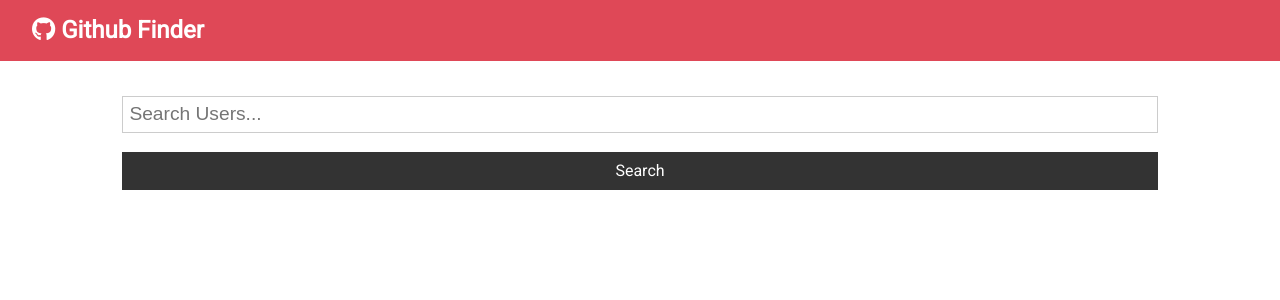
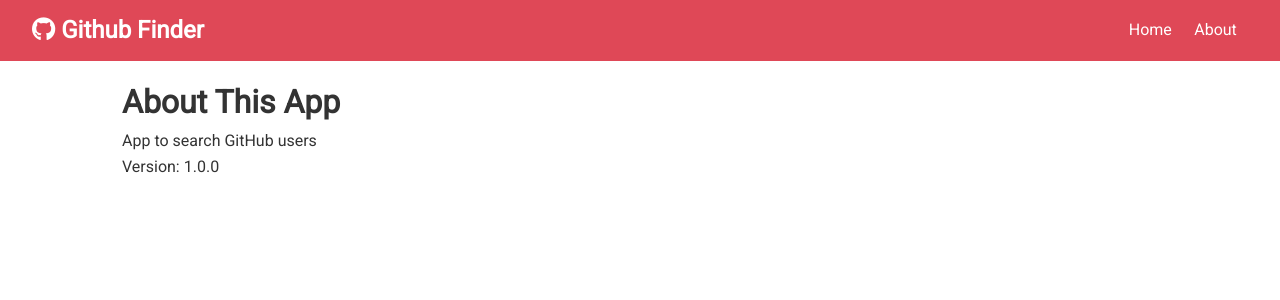
Before and after one commit to drewatienza/github_finder, a React (Create React App) app: page /about in a window 1280 px wide. Shown: the top 300 px of the page. Built offline with nearby package versions, Linux system fonts and the light colour scheme.

Commit message:
react router setup

```diff
--- a/package.json
+++ b/package.json
@@ -9,6 +9,7 @@
     "axios": "^0.21.0",
     "react": "^17.0.1",
     "react-dom": "^17.0.1",
+    "react-router-dom": "^5.2.0",
     "react-scripts": "4.0.0",
     "web-vitals": "^0.2.4"
   },
--- a/src/App.js
+++ b/src/App.js
@@ -1,8 +1,10 @@
-import React, { Component } from 'react';
+import React, { Component, Fragment } from 'react';
+import { BrowserRouter as Router, Switch, Route } from 'react-router-dom';
 import Navbar from './components/layout/Navbar';
 import Users from './components/users/Users';
 import Search from './components/users/Search';
 import Alert from './components/layout/Alert';
+import About from './components/pages/About';
 import axios from 'axios';
 import './App.css';
 
@@ -40,14 +42,23 @@
   render() {
     const { loading, users, alert } = this.state;
     return (
+      <Router>
         <div className="App">
           <Navbar title='Github Finder' icon='fab fa-github' />
           <div className="container">
             <Alert alert={alert} />
+            <Switch>
+              <Route exact path='/' render={props => (
+                <Fragment>
                   <Search searchUsers={this.searchUsers} clearUsers={this.clearUsers} showClear={users.length > 0 ? true : false} setAlert={this.setAlert} />
                   <Users loading={loading} users={users} />
+                </Fragment>
+              )} />
+              <Route exact path='/about' component={About} />
+            </Switch>
           </div>
         </div>
+      </Router>
     )
   }
 }
--- a/src/components/layout/Navbar.js
+++ b/src/components/layout/Navbar.js
@@ -1,5 +1,6 @@
 import React from 'react';
-import PropTypes from 'prop-types'
+import PropTypes from 'prop-types';
+import { Link } from 'react-router-dom';
 
 
 const Navbar = ({ icon, title }) => {
@@ -8,6 +9,14 @@
       <h1>
         <i className={icon} /> {title}
       </h1>
+      <ul>
+        <li>
+          <Link to='/'>Home</Link>
+        </li>
+        <li>
+          <Link to='/about'>About</Link>
+        </li>
+      </ul>
     </nav>
   )
 }
--- /dev/null
+++ b/src/components/pages/About.js
@@ -0,0 +1,13 @@
+import React, { Fragment } from 'react';
+
+const About = () => {
+  return (
+    <Fragment>
+      <h1>About This App</h1>
+      <p>App to search GitHub users</p>
+      <p>Version: 1.0.0</p>
+    </Fragment>
+  )
+}
+
+export default About;
```
Also changed, not shown: 1 other file (tests, documents, lock files or other folders). Lines whose indentation alone changed are shown as unchanged.
